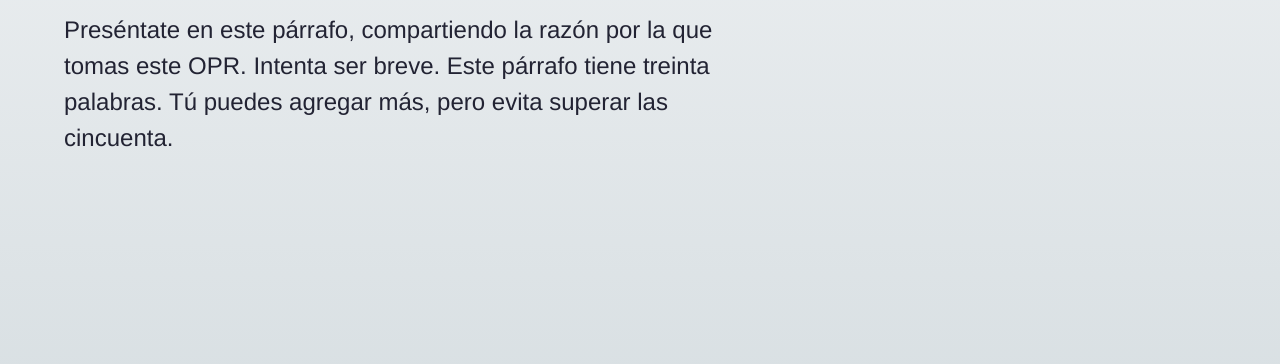
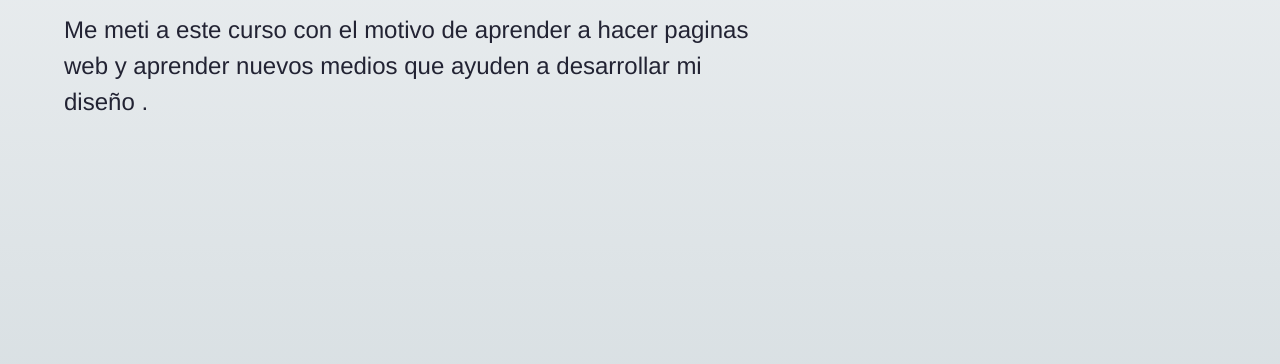
Before and after one commit to JoseToledoIcarte/Clase01-nuevosmedios, a plain HTML site: page index.html in a window 1280 px wide. Shown: the part 142-506 px from the top of the page. Drawn offline with nearby package versions, Linux system fonts and the light colour scheme.

Commit message:
Update index.html

```diff
--- a/index.html
+++ b/index.html
@@ -18,7 +18,7 @@
 
         <main>
             <h1>Nombre Apellido</h1>
-            <p>Preséntate en este párrafo, compartiendo la razón por la que tomas este OPR. Intenta ser breve. Este párrafo tiene treinta palabras. Tú puedes agregar más, pero evita superar las cincuenta.</p>
+            <p>Me meti a este curso con el motivo de aprender a hacer paginas web y aprender nuevos medios que ayuden a desarrollar mi diseño .</p>
         </main>
 
         <div id="next"></div>
```
